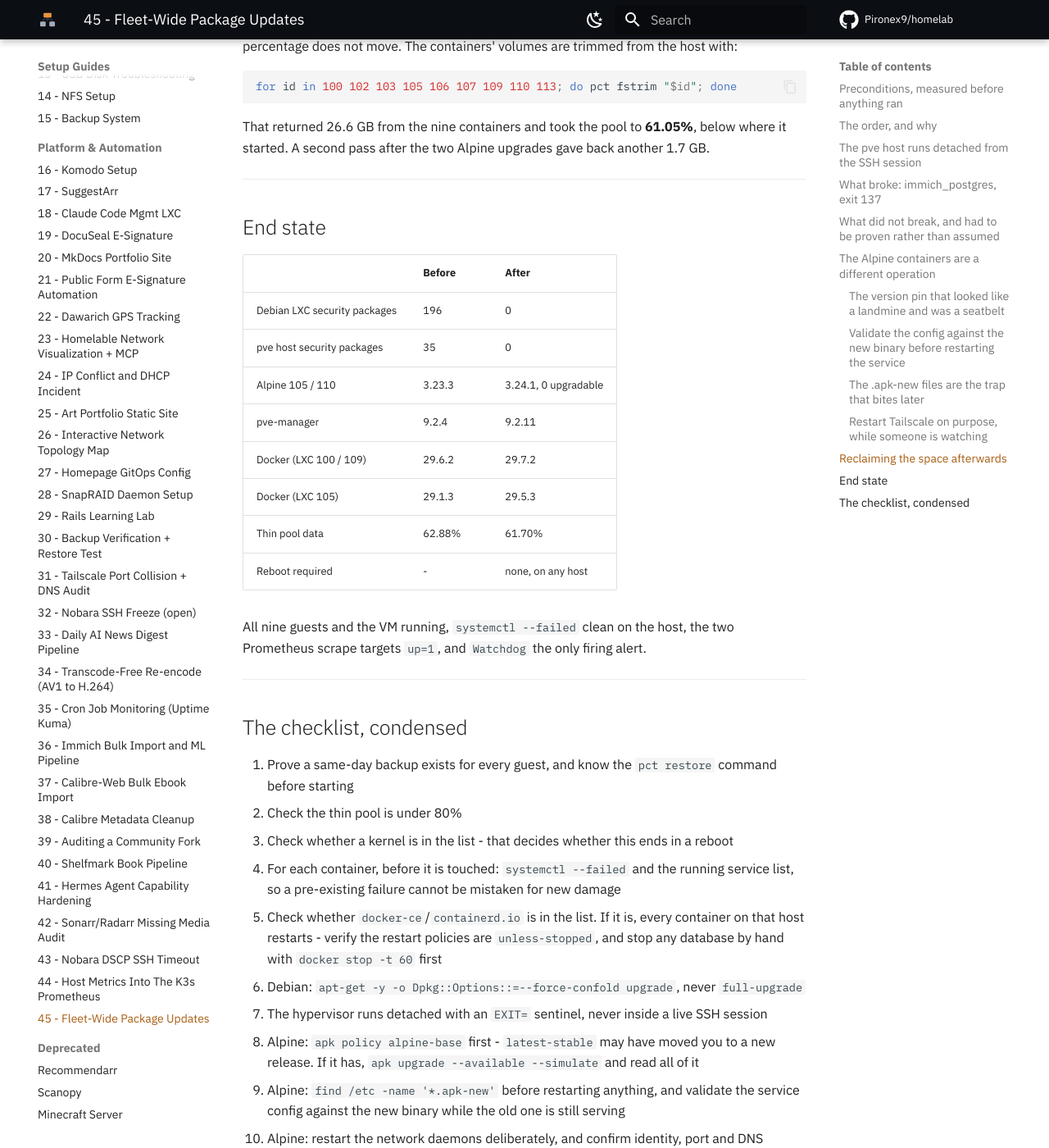
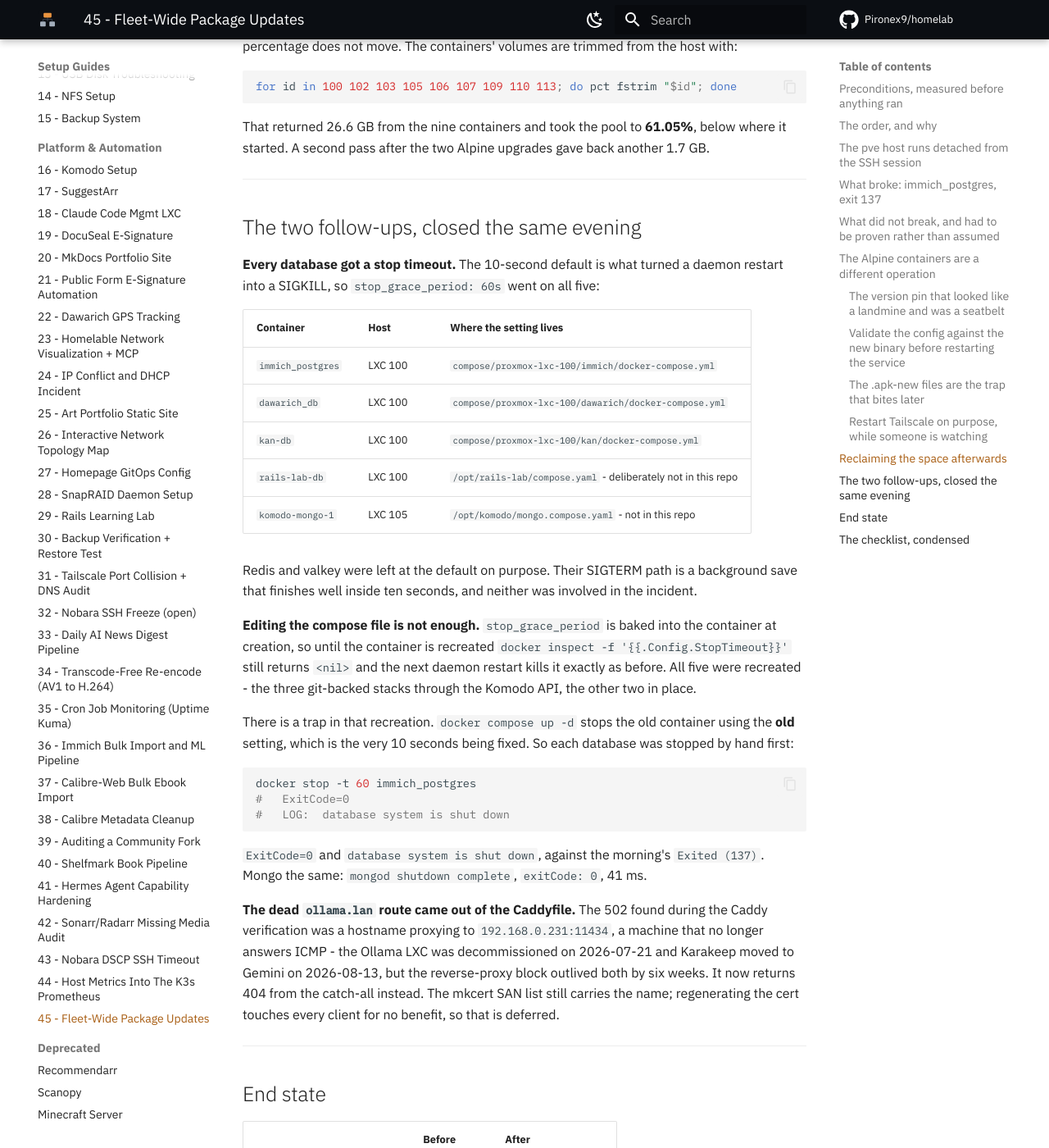
Before and after one commit to Pironex9/homelab, an MkDocs documentation site: the page built from docs/proxmox/45_Fleet_Wide_Package_Updates.md, in a window 1280 px wide and 1400 px high, scrolled down 7402 px. Shown: the whole window at 82% size. Built offline with MkDocs 1.6.1 and Material for MkDocs 9.7.7, drawn with Linux system fonts in a browser that asks for light colours; comment, search, counter and statistics services are not loaded.

Commit message:
docs: close the two follow-ups from the fleet update
stop_grace_period: 60s is on all five databases, and the setting is only
half the fix - it is baked into the container at creation, so until each
one is recreated docker inspect still reports StopTimeout=<nil> and the
next daemon restart kills it exactly as before. The recreation carries
its own trap: docker compose up -d stops the old container with the old
10s value, so every database was stopped by hand with -t 60 first.
immich_postgres exited 0 with "database system is shut down" this time.

ollama.lan is out of the Caddyfile. It proxied to 192.168.0.231:11434,
a host that stopped answering when the Ollama LXC was decommissioned on
2026-07-21; the block outlived it by six weeks. The hostname now falls
through to the catch-all and returns 404. The mkcert SAN list keeps the
name - regenerating the cert touches every client for no benefit.

````diff
--- a/docs/proxmox/45_Fleet_Wide_Package_Updates.md
+++ b/docs/proxmox/45_Fleet_Wide_Package_Updates.md
@@ -352,6 +352,49 @@ it started. A second pass after the two Alpine upgrades gave back another 1.7 GB
 
 ---
 
+## The two follow-ups, closed the same evening
+
+**Every database got a stop timeout.** The 10-second default is what turned a daemon
+restart into a SIGKILL, so `stop_grace_period: 60s` went on all five:
+
+| Container | Host | Where the setting lives |
+|---|---|---|
+| `immich_postgres` | LXC 100 | `compose/proxmox-lxc-100/immich/docker-compose.yml` |
+| `dawarich_db` | LXC 100 | `compose/proxmox-lxc-100/dawarich/docker-compose.yml` |
+| `kan-db` | LXC 100 | `compose/proxmox-lxc-100/kan/docker-compose.yml` |
+| `rails-lab-db` | LXC 100 | `/opt/rails-lab/compose.yaml` - deliberately not in this repo |
+| `komodo-mongo-1` | LXC 105 | `/opt/komodo/mongo.compose.yaml` - not in this repo |
+
+Redis and valkey were left at the default on purpose. Their SIGTERM path is a background
+save that finishes well inside ten seconds, and neither was involved in the incident.
+
+**Editing the compose file is not enough.** `stop_grace_period` is baked into the container
+at creation, so until the container is recreated `docker inspect -f '{{.Config.StopTimeout}}'`
+still returns `<nil>` and the next daemon restart kills it exactly as before. All five were
+recreated - the three git-backed stacks through the Komodo API, the other two in place.
+
+There is a trap in that recreation. `docker compose up -d` stops the old container using the
+**old** setting, which is the very 10 seconds being fixed. So each database was stopped by
+hand first:
+
+```bash
+docker stop -t 60 immich_postgres
+#   ExitCode=0
+#   LOG:  database system is shut down
+```
+
+`ExitCode=0` and `database system is shut down`, against the morning's `Exited (137)`. Mongo
+the same: `mongod shutdown complete`, `exitCode: 0`, 41 ms.
+
+**The dead `ollama.lan` route came out of the Caddyfile.** The 502 found during the Caddy
+verification was a hostname proxying to `192.168.0.231:11434`, a machine that no longer
+answers ICMP - the Ollama LXC was decommissioned on 2026-07-21 and Karakeep moved to Gemini
+on 2026-08-13, but the reverse-proxy block outlived both by six weeks. It now returns 404
+from the catch-all instead. The mkcert SAN list still carries the name; regenerating the
+cert touches every client for no benefit, so that is deferred.
+
+---
+
 ## End state
 
 | | Before | After |
````
Also changed, not shown: docs/hosts/caddy.md (+9 -2 lines).
